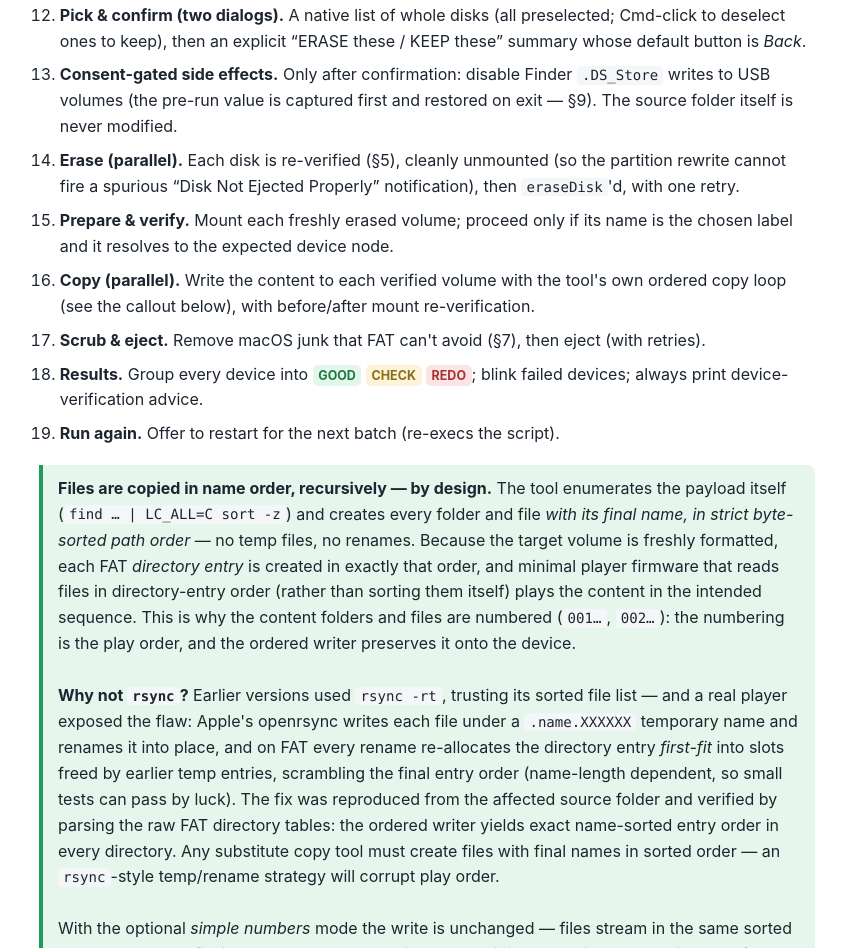
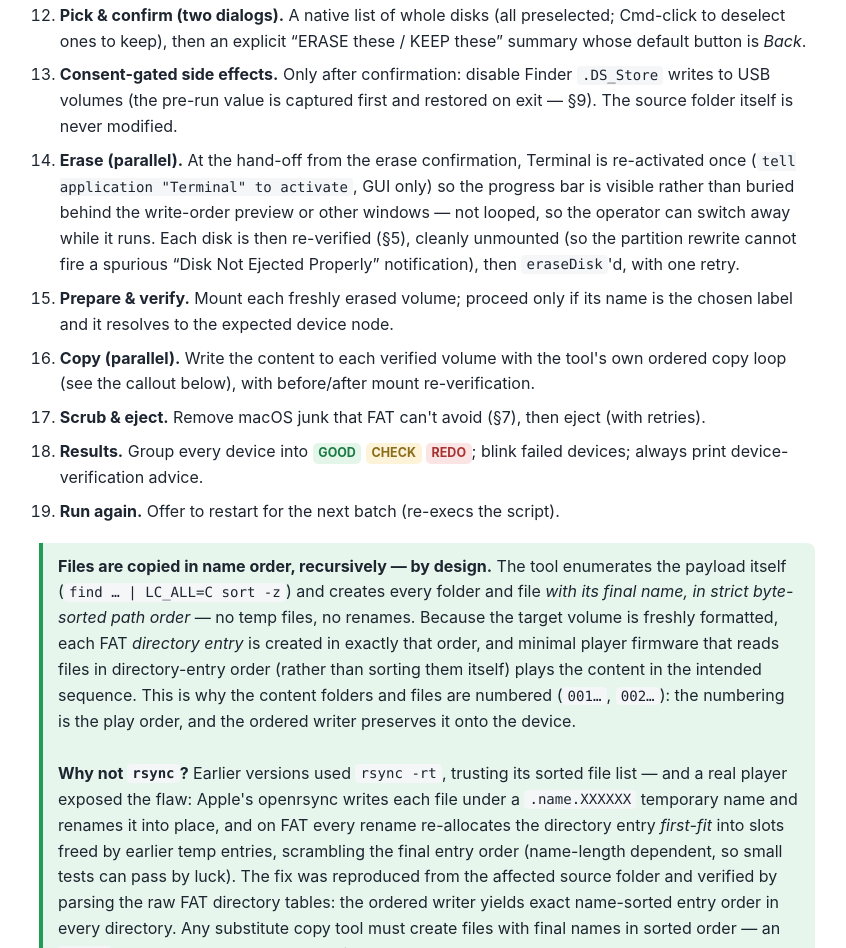
Before and after one commit to rulingAnts/mac-audio-player-loader, a plain HTML site: page TECHNICAL.html in a window 1280 px wide. Shown: the part 3565-4513 px from the top of the page, without its empty margins (213-1059 px from the left). Drawn offline with Linux system fonts and the light colour scheme.

Commit message:
Reclaim Terminal focus at the erase hand-off so progress is visible
Per Seth: after the operator clicks "Erase & Load" (having possibly viewed the
write-order preview, which leaves the browser on top), the erase/copy was
happening on a backgrounded Terminal — "click and nothing appears to happen."

New GUI-only helper focus_terminal() (`tell application "Terminal" to activate`,
no-op over SSH), called once at the confirmation → work hand-off (just before
"Consent given"), which is reached on every batch including run-again. It
reclaims focus at the interaction only — NOT looped — so once copying is under
way the operator can switch to other apps and let it run in the background.
Verified the helper fronts Terminal (TextEdit → Terminal). TECHNICAL flow noted.

Co-Authored-By: Claude Fable 5 <noreply@anthropic.com>

```diff
--- a/TECHNICAL.html
+++ b/TECHNICAL.html
@@ -202,8 +202,11 @@
     <li><strong>Consent-gated side effects.</strong> Only after confirmation: disable Finder <code>.DS_Store</code>
       writes to USB volumes (the pre-run value is captured first and restored on exit — §9). The
       source folder itself is never modified.</li>
-    <li><strong>Erase (parallel).</strong> Each disk is re-verified (§5), cleanly unmounted (so the
-      partition rewrite cannot fire a spurious “Disk Not Ejected Properly” notification), then
+    <li><strong>Erase (parallel).</strong> At the hand-off from the erase confirmation, Terminal is
+      re-activated once (<code>tell application "Terminal" to activate</code>, GUI only) so the progress
+      bar is visible rather than buried behind the write-order preview or other windows — not looped, so
+      the operator can switch away while it runs. Each disk is then re-verified (§5), cleanly unmounted
+      (so the partition rewrite cannot fire a spurious “Disk Not Ejected Properly” notification), then
       <code>eraseDisk</code>'d, with one retry.</li>
     <li><strong>Prepare &amp; verify.</strong> Mount each freshly erased volume; proceed only if its name is the
       chosen label and it resolves to the expected device node.</li>
```
Also changed, not shown: docs/TECHNICAL.html (+5 -2 lines), 1 other file.
